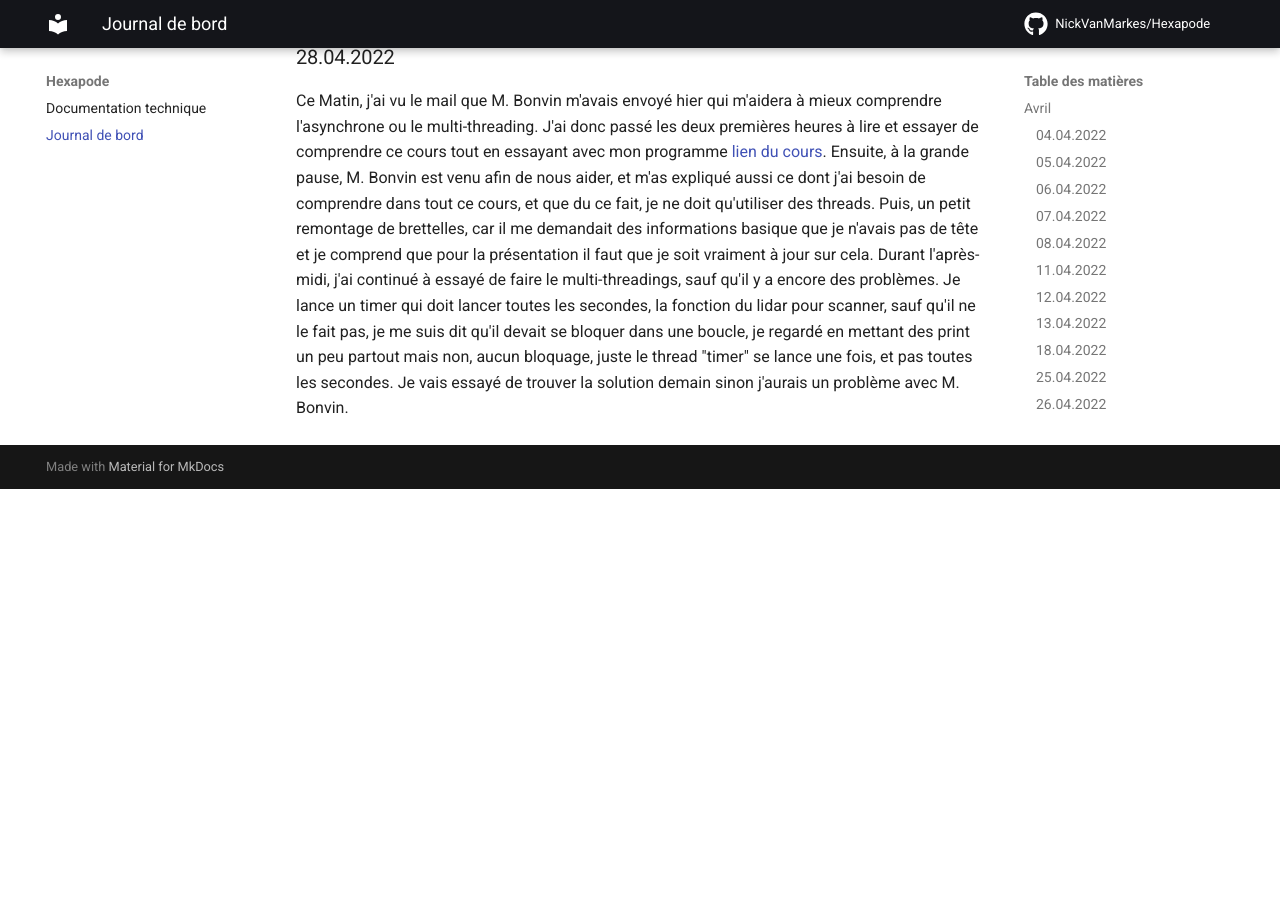
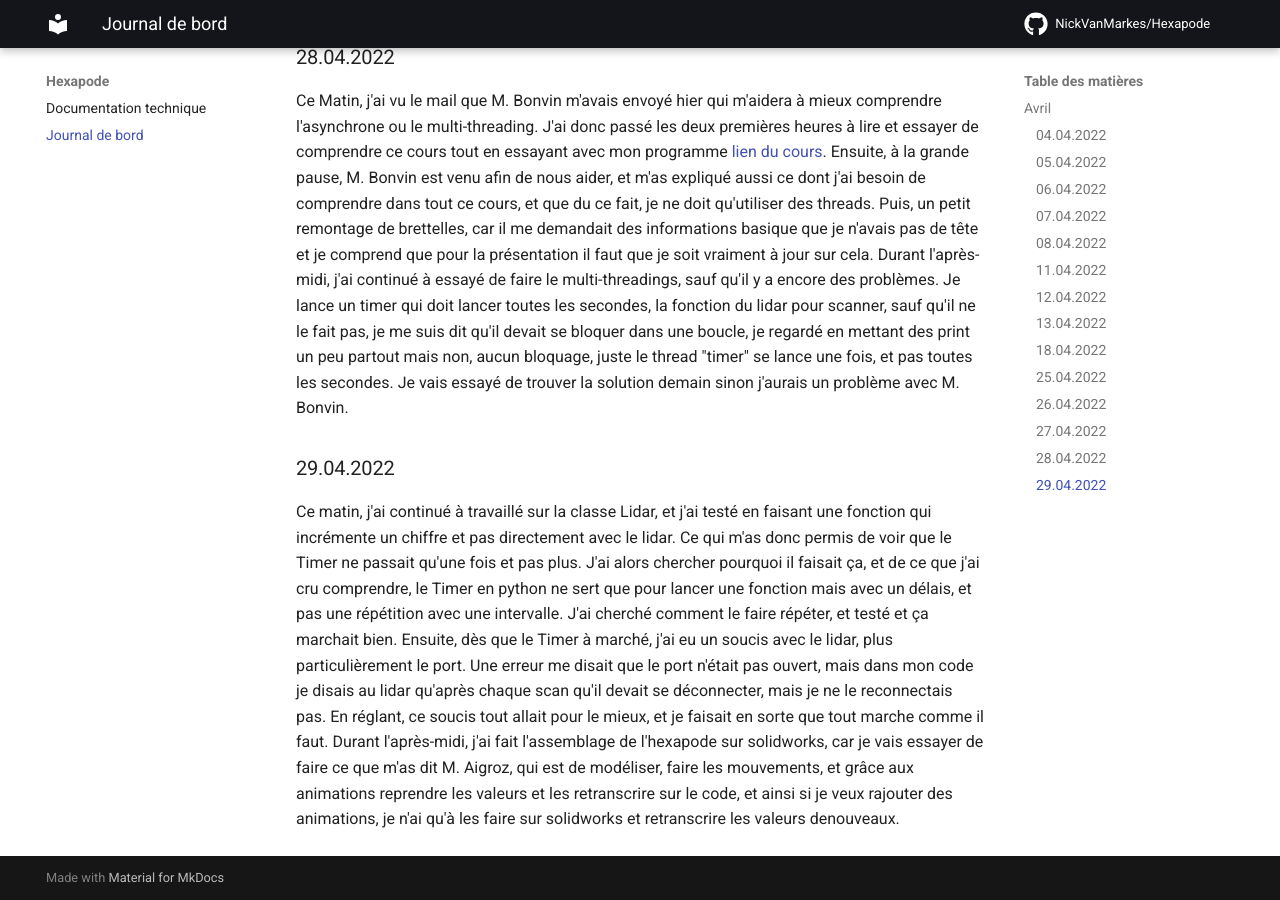
Before and after one commit to NickVanMarkes/Hexapode, an MkDocs documentation site: the page built from docs/JDB.md, in a window 1280 px wide and 900 px high, scrolled down 5134 px. Built offline with MkDocs 1.6.1 and Material for MkDocs 9.7.7, drawn with Linux system fonts in a browser that asks for light colours; comment, search, counter and statistics services are not loaded; before the commit the page ends 5623 px from its top, so only the background shows below that.

Commit message:
Docs: Update logbook

```diff
--- a/docs/JDB.md
+++ b/docs/JDB.md
@@ -68,3 +68,7 @@
 
 
 Ce Matin, j'ai vu le mail que M. Bonvin m'avais envoyé hier qui m'aidera à mieux comprendre l'asynchrone ou le multi-threading. J'ai donc passé les deux premières heures à lire et essayer de comprendre ce cours tout en essayant avec mon programme [lien du cours](https://leimao.github.io/blog/Python-Concurrency-High-Level/). Ensuite, à la grande pause, M. Bonvin est venu afin de nous aider, et m'as expliqué aussi ce dont j'ai besoin de comprendre dans tout ce cours, et que du ce fait, je ne doit qu'utiliser des threads. Puis, un petit remontage de brettelles, car il me demandait des informations basique que je n'avais pas de tête et je comprend que pour la présentation il faut que je soit vraiment à jour sur cela. Durant l'après-midi, j'ai continué à essayé de faire le multi-threadings, sauf qu'il y a encore des problèmes. Je lance un timer qui doit lancer toutes les secondes, la fonction du lidar pour scanner, sauf qu'il ne le fait pas, je me suis dit qu'il devait se bloquer dans une boucle, je regardé en mettant des print un peu partout mais non, aucun bloquage, juste le thread "timer" se lance une fois, et pas toutes les secondes. Je vais essayé de trouver la solution demain sinon j'aurais un problème avec M. Bonvin.
+
+### 29.04.2022
+
+Ce matin, j'ai continué à travaillé sur la classe Lidar, et j'ai testé en faisant une fonction qui incrémente un chiffre et pas directement avec le lidar. Ce qui m'as donc permis de voir que le Timer ne passait qu'une fois et pas plus. J'ai alors chercher pourquoi il faisait ça, et de ce que j'ai cru comprendre, le Timer en python ne sert que pour lancer une fonction mais avec un délais, et pas une répétition avec une intervalle. J'ai cherché comment le faire répéter, et testé et ça marchait bien. Ensuite, dès que le Timer à marché, j'ai eu un soucis avec le lidar, plus particulièrement le port. Une erreur me disait que le port n'était pas ouvert, mais dans mon code je disais au lidar qu'après chaque scan qu'il devait se déconnecter, mais je ne le reconnectais pas. En réglant, ce soucis tout allait pour le mieux, et je faisait en sorte que tout marche comme il faut. Durant l'après-midi, j'ai fait l'assemblage de l'hexapode sur solidworks, car je vais essayer de faire ce que m'as dit M. Aigroz, qui est de modéliser, faire les mouvements, et grâce aux animations reprendre les valeurs et les retranscrire sur le code, et ainsi si je veux rajouter des animations, je n'ai qu'à les faire sur solidworks et retranscrire les valeurs denouveaux.
```
